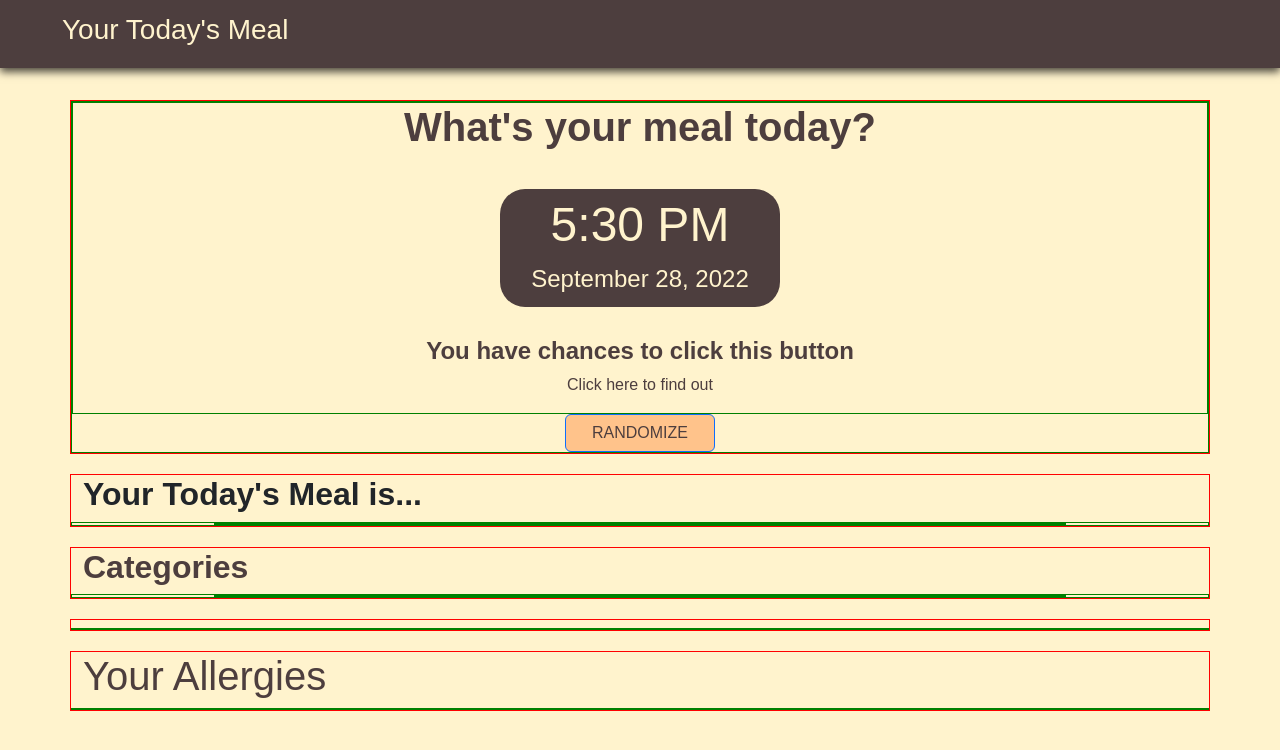
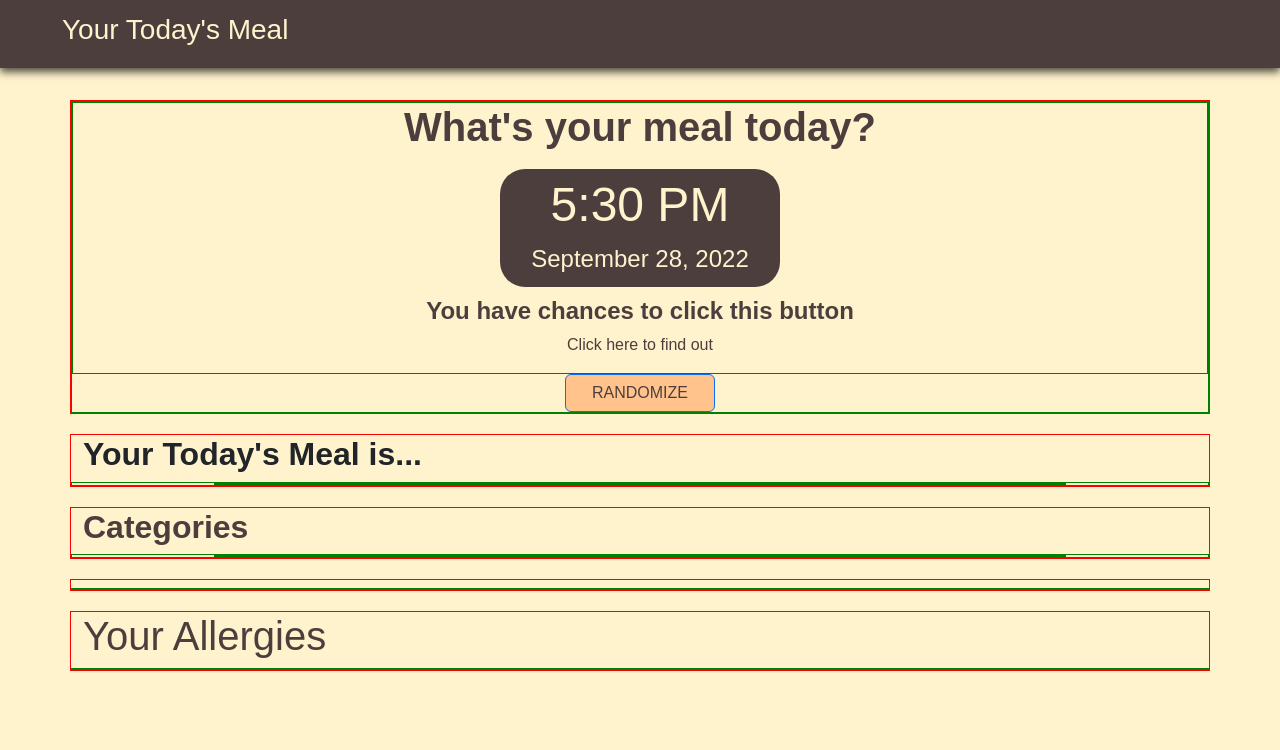
Before and after one commit to Ilham1m4man/WebToday-sMeal, a website built with webpack: page src/index.html in a window 1280 px wide. Built offline with nearby package versions, Linux system fonts and the light colour scheme; no server answers.

Commit message:
Holds the rule for clock display (temporary)

```diff
--- a/src/style/style.css
+++ b/src/style/style.css
@@ -36,7 +36,7 @@ main {
 .swiper {
     width: 98.2%;
     height: 100%;
-  }
+}
 
 
 .stretched-link {
@@ -51,7 +51,7 @@ main {
                 -15px -15px 30px #604e4e; */
     color: var(--sc-color);
     max-width: 280px;
-    margin: 30px;
+    margin: 10px 30px;
     border: none;
 }
 
@@ -59,10 +59,10 @@ main {
     font-size: 3em;
     margin: 0 auto;
     padding-top: 0;
-  }
+}
 
-  .time #date {
+.time #date {
     font-size: 24px;
     margin: 0 auto;
     padding-bottom: 10px;
-  }
+}
```
